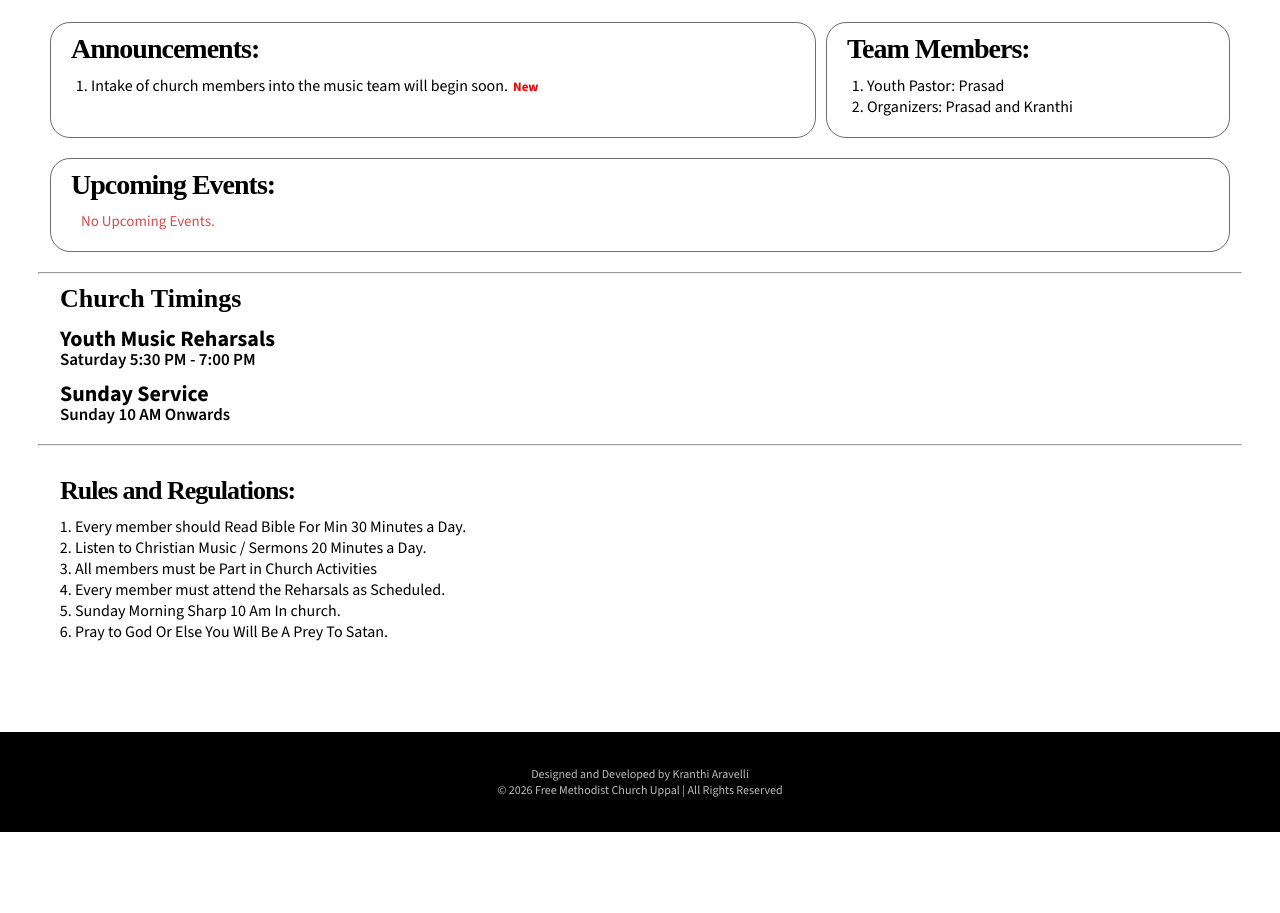
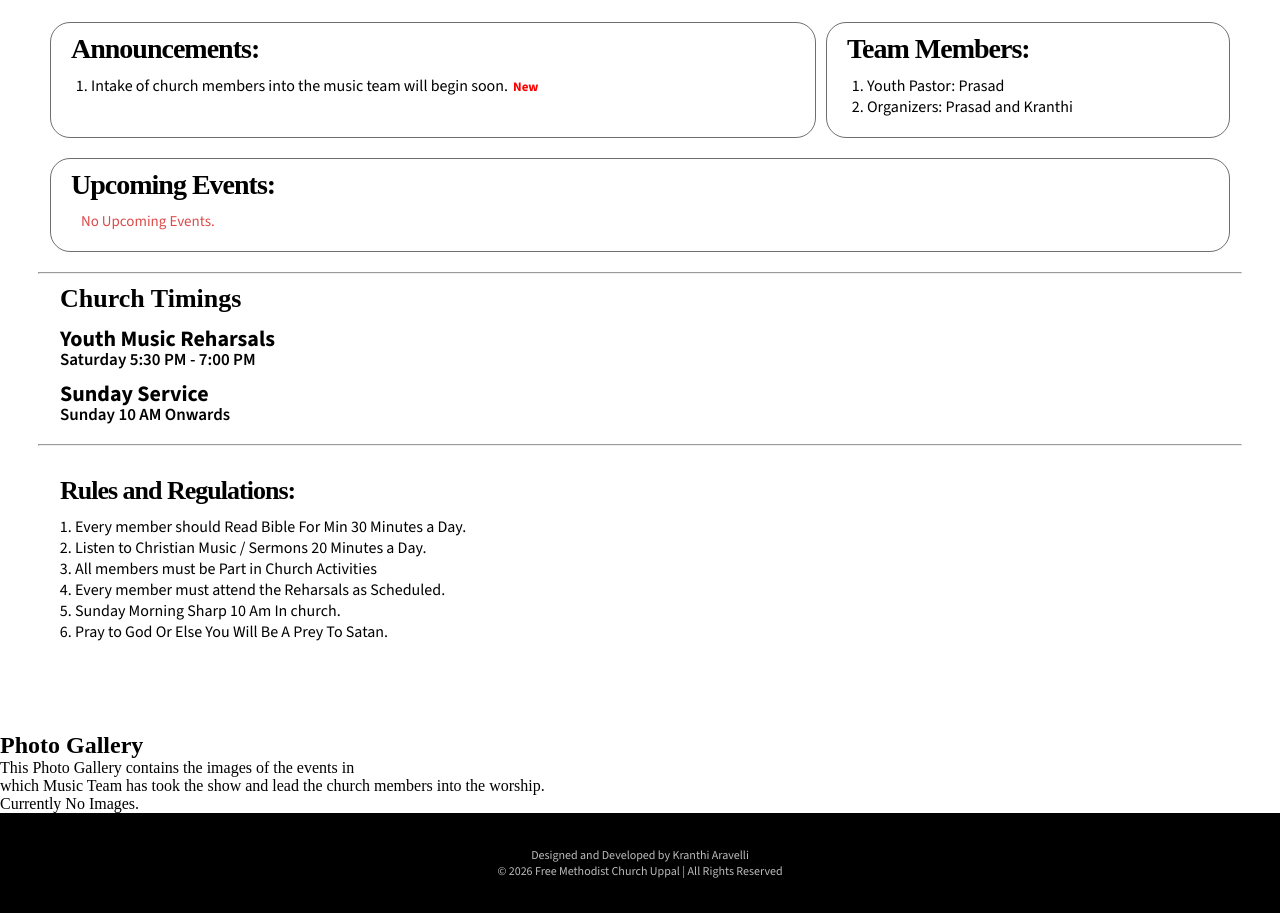
Before and after one commit to kranthiaravelli/FMC-MUSIC-TEAM-WEBSITE, a plain HTML site: page index.html in a window 1280 px wide. Shown: the part 78-991 px from the top of the page. Before the commit the page ends 910 px from the top, so only its background shows below. Drawn offline with nearby package versions, Linux system fonts and the light colour scheme; a web font is replaced by a local one.

Commit message:
Add photo gallery section to index.html
Added a photo gallery section to showcase music team events.

```diff
--- a/index.html
+++ b/index.html
@@ -57,6 +57,13 @@
                 </ol>
             </div>
         </div>
+        <div class="images-container">
+            <h2>Photo Gallery</h2>
+            <p>This Photo Gallery contains the images of the events in <br>which Music Team has took the show and lead the church members into the worship.</p>
+            <div class="image-holder">
+                <p>Currently No Images.</p>
+            </div>
+        </div>
     </section>
 </body>
 <footer>
```
